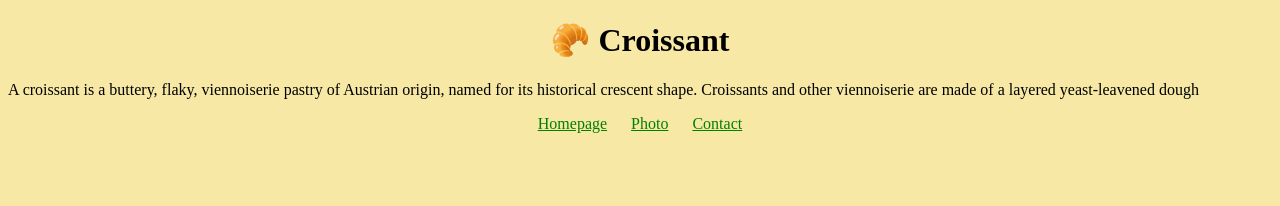
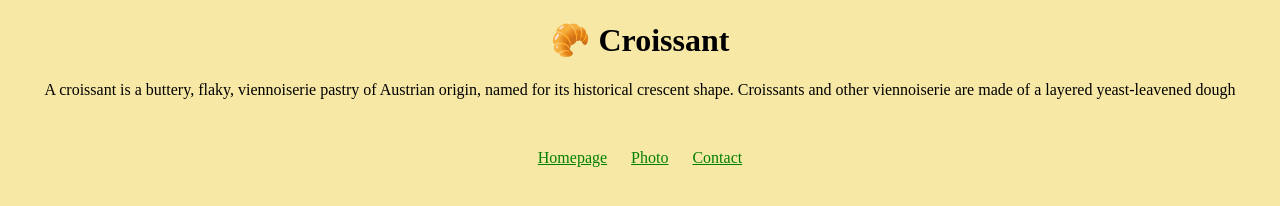
Before and after one commit to Maggie-Rec/croissant, a plain HTML site: page index.html in a window 1280 px wide. Drawn offline with Linux system fonts and the light colour scheme.

Commit message:
added margin to paragraph on the homepage

```diff
--- a/styles/app.css
+++ b/styles/app.css
@@ -1,8 +1,12 @@
 body {
   background-color: #f7e8a6;
 }
-h1 {
+h1,
+p {
   text-align: center;
+}
+p {
+  margin: 0 30px 50px 30px;
 }
 .navigation-links {
   display: block;
```
